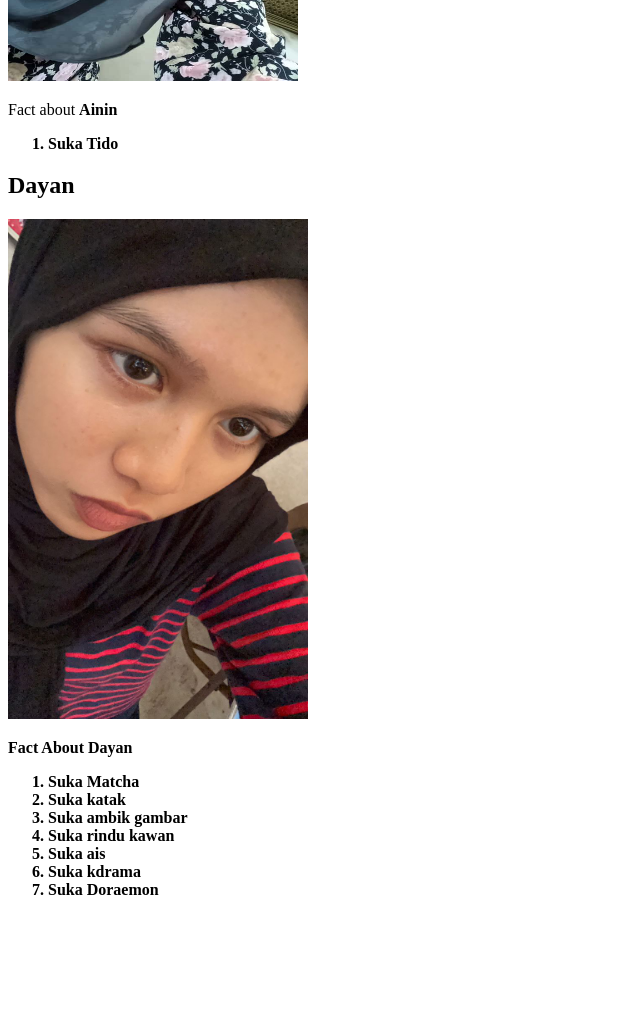
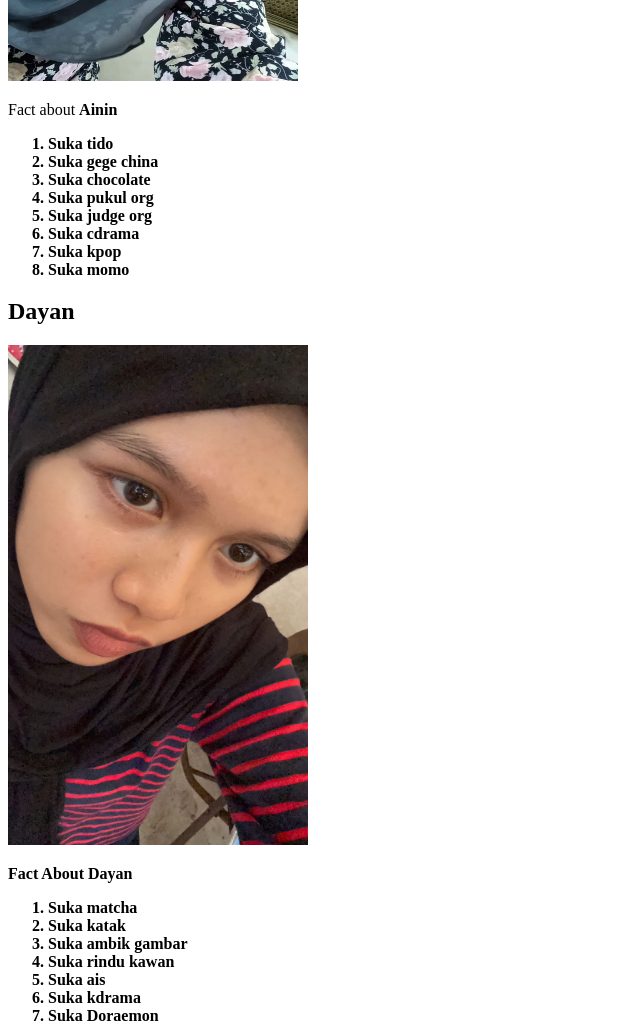
Before and after one commit to reyrye268-droid/my-html-project, a plain HTML site: page index.html in a window 1280 px wide. Shown: the part 1200-2228 px from the top of the page, without its empty margins (0-640 px from the left). Before the commit the page ends 2115 px from the top, so only its background shows below. Drawn offline with Linux system fonts and the light colour scheme.

Commit message:
Update index.html

```diff
--- a/index.html
+++ b/index.html
@@ -28,7 +28,14 @@
     <img src="aininrisya.jpg" width="290" height="355" alt="Ainin pendek" />
     <p>Fact about <strong>Ainin<strong></p>
         <ol>
-<li>Suka Tido</li>
+<li>Suka tido</li>
+<li>Suka gege china</li>
+<li>Suka chocolate</li>
+<li>Suka pukul org</li>
+<li>Suka judge org</li>
+<li>Suka cdrama</li>
+<li>Suka kpop</li>
+<li>Suka momo</li>
         </ol>
 
         <h2>Dayan</h2>
@@ -36,7 +43,7 @@
         <img src="dayansarawak.jpg" width="300" height="500" alt="dayan sarawak">
         <p>Fact About <strong>Dayan</strong></p>
         <ol>
-<li> Suka Matcha</li>
+<li> Suka matcha</li>
 <li>Suka katak</li>
 <li>Suka ambik gambar</li>
 <li>Suka rindu kawan</li>
```
